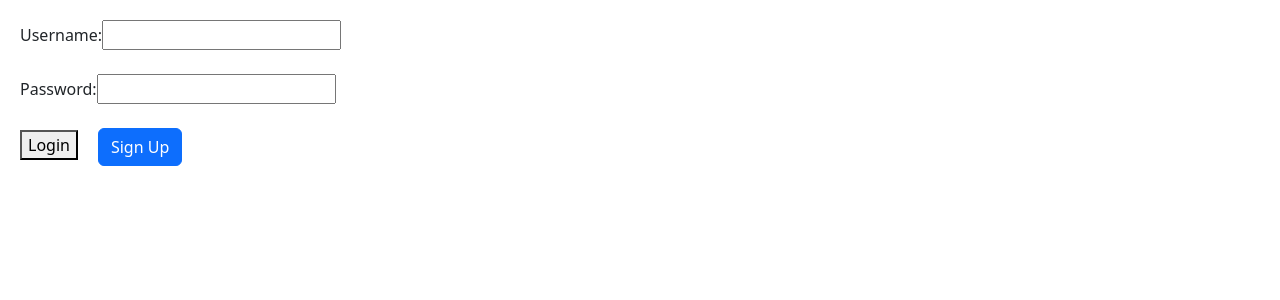
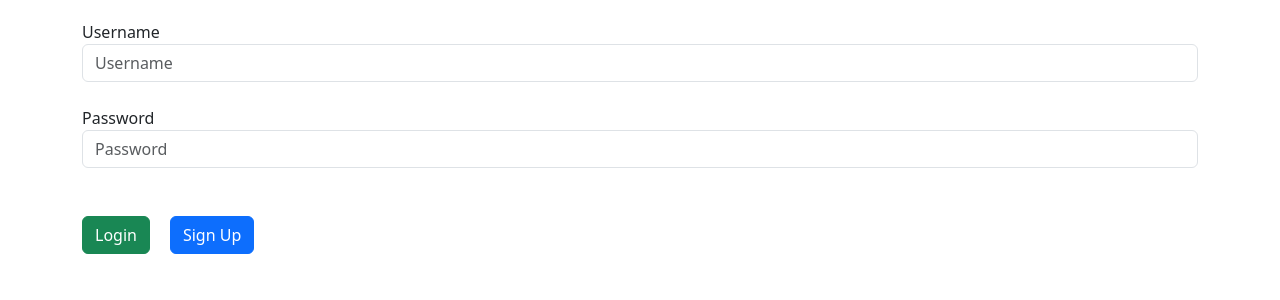
Before and after one commit to pbhaukajee/Blog_Post_Frontend, an Angular app: page /login in a window 1280 px wide. Shown: the top 300 px of the page. Built offline with nearby package versions, Linux system fonts and the light colour scheme.

Commit message:
add styling for login

```diff
--- a/src/app/pages/login/login.component.html
+++ b/src/app/pages/login/login.component.html
@@ -1,24 +1,32 @@
-<div>
+<div class="container">
   <form [formGroup]="loginForm" (ngSubmit)="login()">
-    <label for="userName">Username: </label>
+    <div class="form-group">
+      <label for="userName">Username</label>
       <input
         type="text"
         id="userName"
         name="userName"
         formControlName="userName"
+        class="form-control"
+        placeholder="Username"
       />
+    </div>
     <br />
-    <br />
-    <label for="password">Password: </label>
+    <div class="form-group">
+      <label for="password">Password</label>
       <input
         type="password"
         id="password"
         name="password"
         formControlName="password"
+        class="form-control"
+        placeholder="Password"
       />
+    </div>
+
     <br />
     <br />
-    <button type="submit">Login</button>
+    <button type="submit" class="btn btn-success">Login</button>
 
     <button
       class="btn btn-primary"
@@ -29,4 +37,3 @@
     </button>
   </form>
 </div>
-<br /><br />
```
Lines whose indentation alone changed are shown as unchanged.
